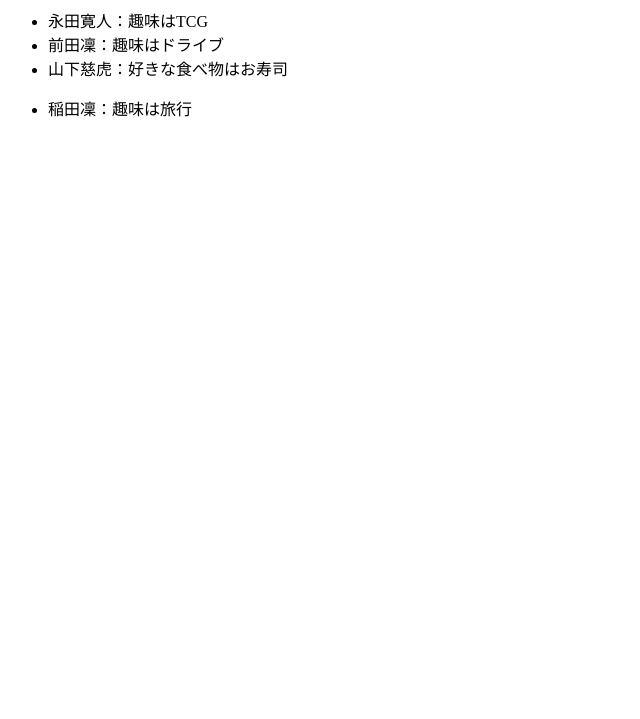
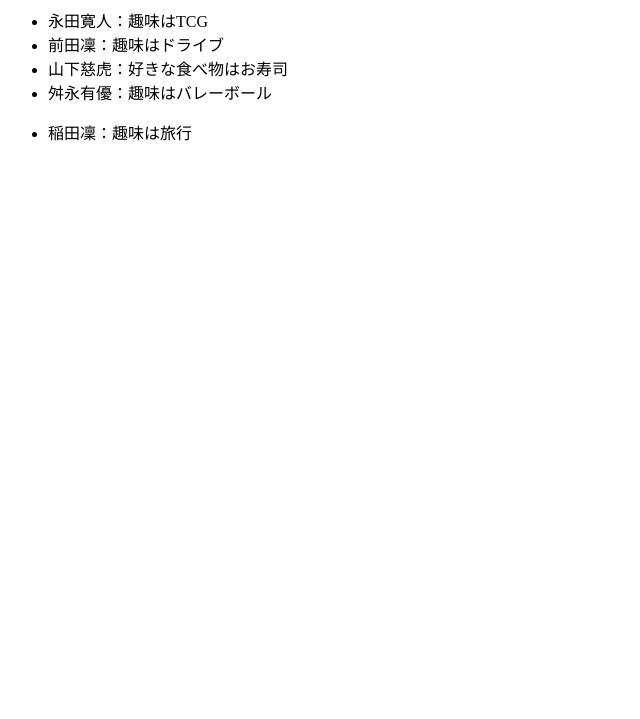
Before and after one commit to hiro-723/sakuranbo, a plain HTML site: page index.html in a window 1280 px wide. Shown: the part 81-800 px from the top of the page, without its empty margins (0-640 px from the left). Drawn offline with Linux system fonts and the light colour scheme.

Commit message:
Update index.html

```diff
--- a/index.html
+++ b/index.html
@@ -12,6 +12,7 @@
         <li>永田寛人：趣味はTCG</li>
         <li>前田凜：趣味はドライブ</li>
         <li>山下慈虎：好きな食べ物はお寿司</li>
+        <li>舛永有優：趣味はバレーボール</li>
     </ul>
 
     <ul>
```
